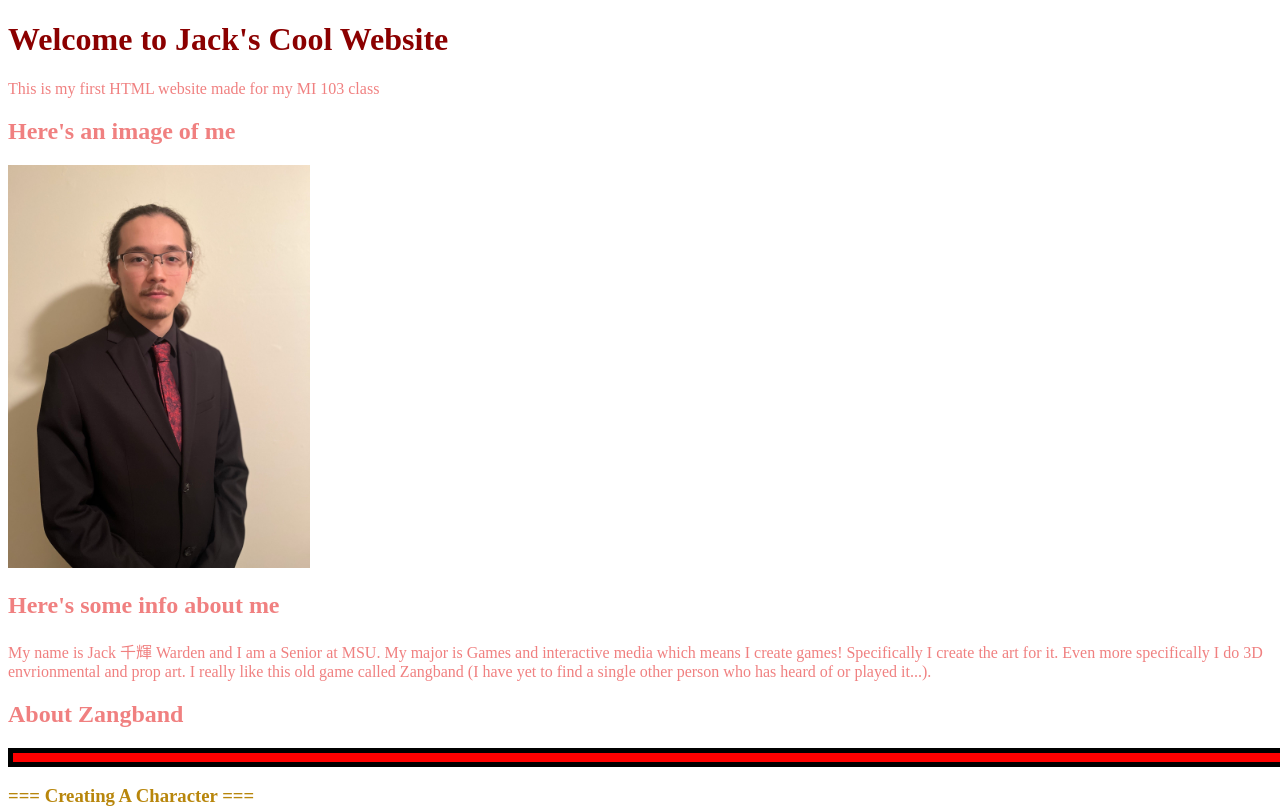
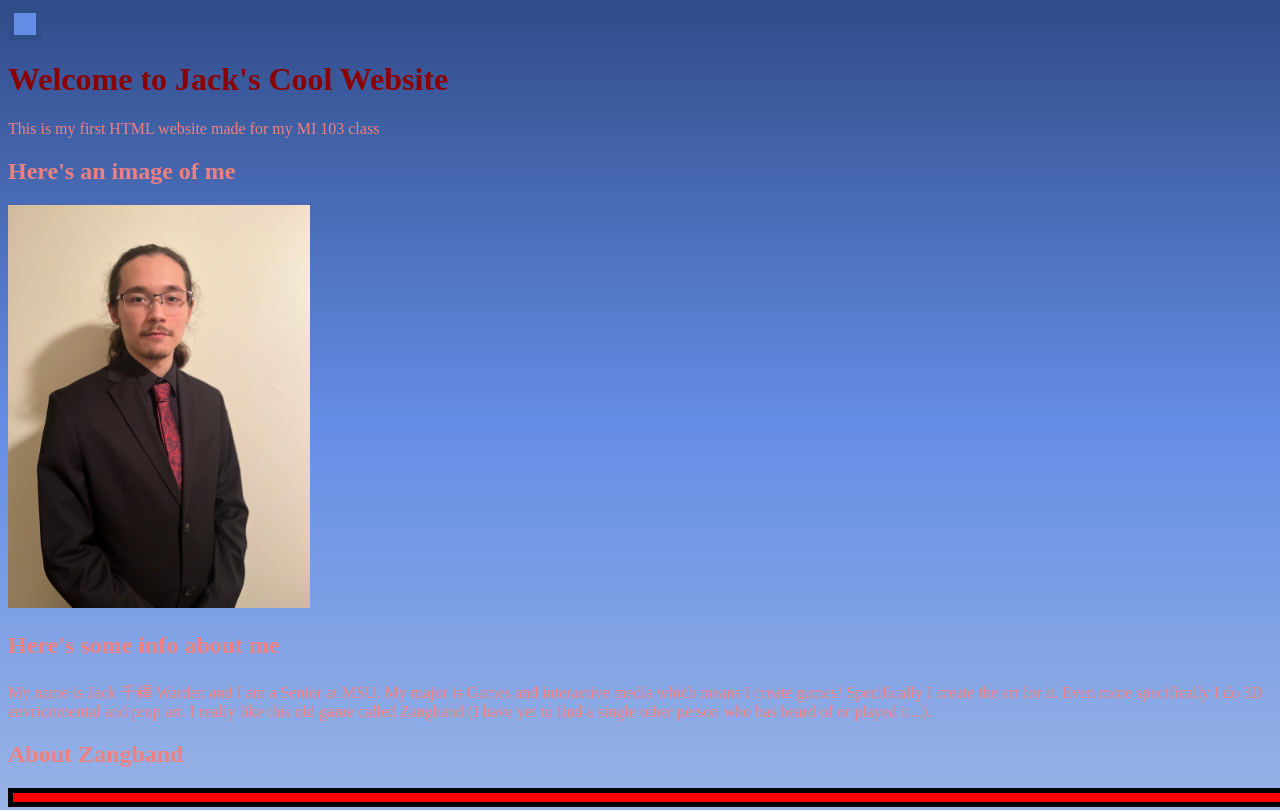
Before and after one commit to MoosheeSenki/MoosheeSenki.github.io, a plain HTML site: page index.html in a window 1280 px wide. Shown: the top 810 px of the page. Drawn offline with Linux system fonts and the light colour scheme.

Commit message:
jfdsjfds

```diff
--- a/index.html
+++ b/index.html
@@ -4,7 +4,10 @@
         <title>Jack's Cool Website</title>
         <link rel="stylesheet" href="styles.css">
         </head>
-    <body>
+    <body div {
+        background-color: lightblue;
+      }>
+        <div class="box2"></div>
         <h1 class="blue"> Welcome to Jack's Cool Website</h1> <style></style>
         <p>This is my first HTML website made for my MI 103 class</p>
         <h2>Here's an image of me</h2>
--- a/styles.css
+++ b/styles.css
@@ -2,6 +2,7 @@
     color: darkred;
 }
 h3{
+    font-family: "papyrus", fantasy;
     color: darkgoldenrod
 }
 
@@ -10,6 +11,8 @@ h1 {
 }
 body {
     color: lightcoral;
+        height: 100%;
+        background-image: linear-gradient(#304c89, #648de5, #9eb7e5, #e8e5da, #cdc392);
 }
 
 .box {
@@ -20,3 +23,12 @@ body {
     border: 5px solid black;
     background-color: red;
 }
+
+.box2 {
+    height: 20px;
+    width: 20px;
+    padding: 1px;
+    margin: 1px;
+    border: 5px solid #304c89;
+    background-color: #648DE5;
+}
```
